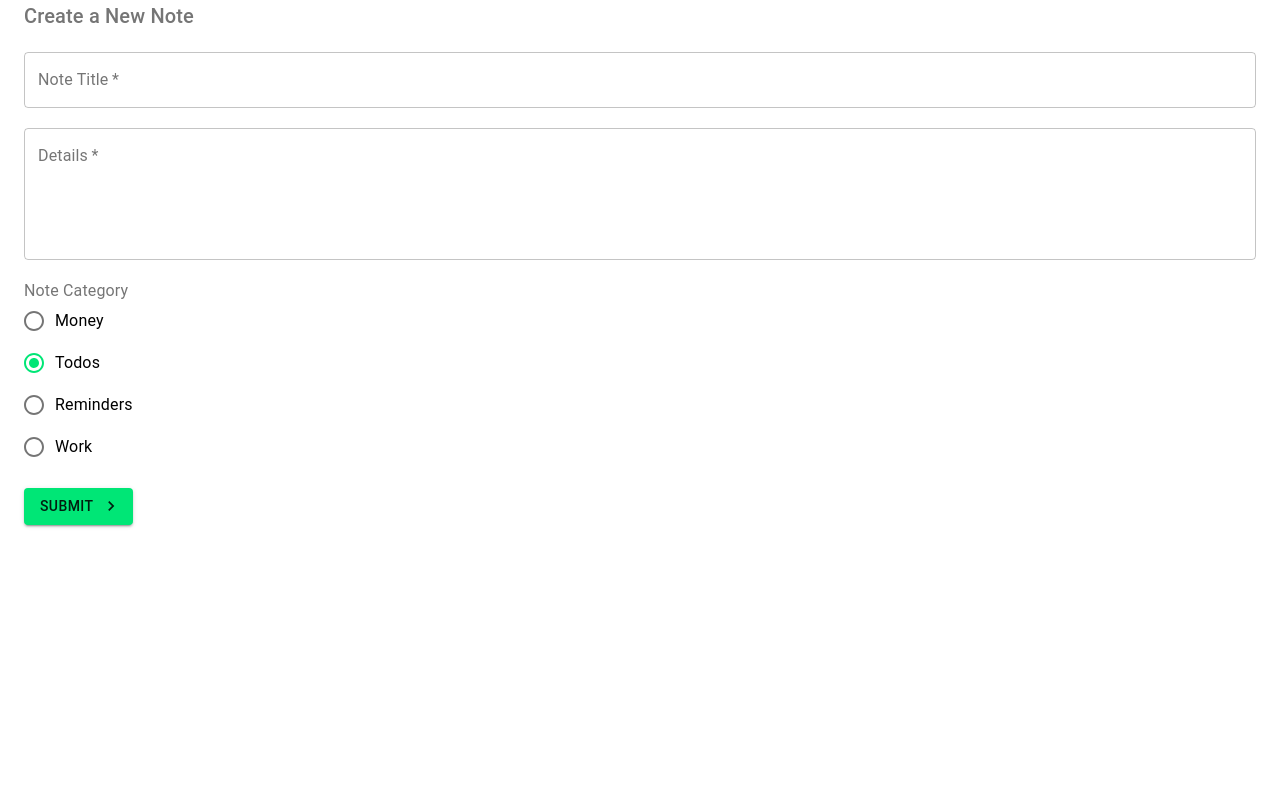
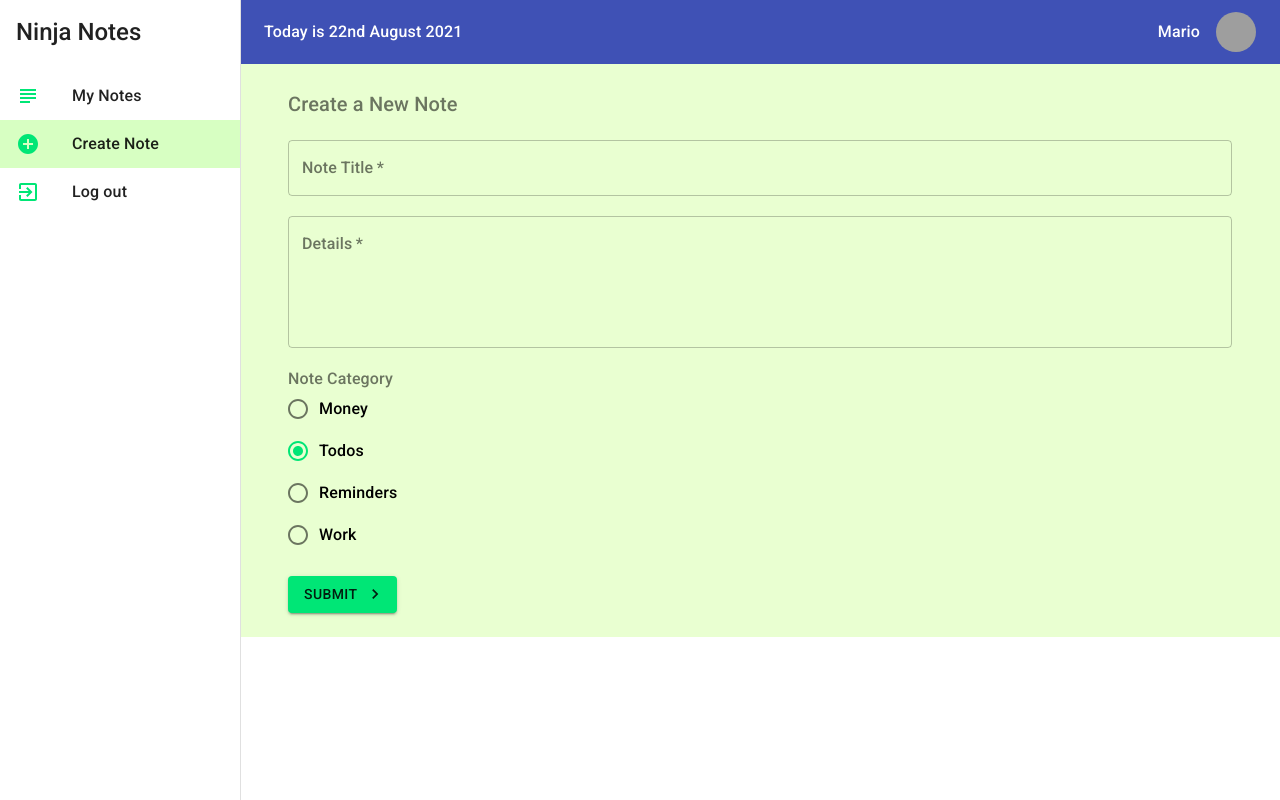
Before and after one commit to Zorba11/notes-maker, a React (Create React App) app in the folder src/frontend/: page /create in a window 1280 px wide. Built offline with nearby package versions, Linux system fonts and the light colour scheme; grey boxes are pictures that could not be loaded.

Commit message:
SideDrawLayout implemented, need to fix the  app bar color

```diff
--- a/src/frontend/data/test-db.json
+++ b/src/frontend/data/test-db.json
@@ -67,9 +67,9 @@
       "id": 11
     },
     {
-      "title": "ava",
-      "details": "vava",
-      "category": "reminders",
+      "title": "m m",
+      "details": "bljljk\n\n\n\n",
+      "category": "money",
       "id": 12
     }
   ]
--- a/src/frontend/package.json
+++ b/src/frontend/package.json
@@ -8,6 +8,7 @@
     "@testing-library/jest-dom": "^5.14.1",
     "@testing-library/react": "^11.2.7",
     "@testing-library/user-event": "^12.8.3",
+    "date-fns": "^2.23.0",
     "react": "^17.0.2",
     "react-dom": "^17.0.2",
     "react-masonry-css": "^1.0.16",
--- a/src/frontend/public/index.html
+++ b/src/frontend/public/index.html
@@ -24,6 +24,7 @@
       work correctly both with client-side routing and a non-root public URL.
       Learn how to configure a non-root public URL by running `npm run build`.
     -->
+    <link rel="stylesheet" href="https://fonts.googleapis.com/css?family=Roboto:300,400,500,700&display=swap" />
     <title>React App</title>
   </head>
   <body>
--- a/src/frontend/src/App.js
+++ b/src/frontend/src/App.js
@@ -2,11 +2,16 @@ import { BrowserRouter as Router, Switch, Route } from 'react-router-dom';
 import Notes from './pages/Notes';
 import Create from './pages/Create';
 import { createTheme, ThemeProvider } from '@material-ui/core';
-import { green } from '@material-ui/core/colors';
+import { green, purple } from '@material-ui/core/colors';
+import SideDrawLayout from './components/SideDrawLayout';
 
 const theme = createTheme({
   palette: {
     secondary: green,
+  },
+  typography: {
+    fontWeightLight: 300,
+    fontWeightRegular: 500,
   },
 });
 
@@ -14,6 +19,7 @@ function App() {
   return (
     <ThemeProvider theme={theme}>
       <Router>
+        <SideDrawLayout>
           <Switch>
             <Route exact path="/">
               <Notes />
@@ -22,6 +28,7 @@ function App() {
               <Create />
             </Route>
           </Switch>
+        </SideDrawLayout>
       </Router>
     </ThemeProvider>
   );
--- a/src/frontend/src/components/NoteCard.js
+++ b/src/frontend/src/components/NoteCard.js
@@ -1,30 +1,25 @@
-import {
-  Avatar,
-  Card,
-  CardContent,
-  CardHeader,
-  IconButton,
-  makeStyles,
-  Typography,
-} from '@material-ui/core';
-import { orange, pink, purple, yellow } from '@material-ui/core/colors';
-import { DeleteOutlined } from '@material-ui/icons';
 import React from 'react';
+import Card from '@material-ui/core/Card';
+import CardHeader from '@material-ui/core/CardHeader';
+import CardContent from '@material-ui/core/CardContent';
+import { Avatar, IconButton, makeStyles, Typography } from '@material-ui/core';
+import { DeleteOutlined, EditOutlined } from '@material-ui/icons';
+import { blue, green, pink, yellow } from '@material-ui/core/colors';
 
 const useStyles = makeStyles({
   avatar: {
     backgroundColor: (note) => {
-      if (note.category === 'work') {
+      if (note.category == 'work') {
         return yellow[700];
       }
-      if (note.category === 'money') {
-        return orange[500];
+      if (note.category == 'money') {
+        return green[500];
       }
-      if (note.category === 'todos') {
+      if (note.category == 'todos') {
         return pink[500];
       }
 
-      return purple[500];
+      return blue[500];
     },
   },
 });
@@ -50,7 +45,7 @@ const NoteCard = ({ note, handleDelete }) => {
           subheader={note.category}
         />
         <CardContent>
-          <Typography variant="body1" color="textSecondary">
+          <Typography variant="body2" color="textSecondary">
             {note.details}
           </Typography>
         </CardContent>
--- /dev/null
+++ b/src/frontend/src/components/SideDrawLayout.js
@@ -0,0 +1,140 @@
+import {
+  AppBar,
+  Avatar,
+  Drawer,
+  List,
+  ListItem,
+  ListItemIcon,
+  ListItemText,
+  makeStyles,
+  Toolbar,
+  Typography,
+} from '@material-ui/core';
+import {
+  AddCircleOutlined,
+  ExitToAppOutlined,
+  SubjectOutlined,
+} from '@material-ui/icons';
+import { format } from 'date-fns';
+import React from 'react';
+import { useHistory, useLocation } from 'react-router-dom';
+
+const drawerWidth = 240;
+
+// automatically get access to the theme object when we
+//  try to return a function in the makeStyle object, so we can
+// inject the theme object and use its properties
+
+const useStyle = makeStyles((theme) => {
+  return {
+    page: {
+      background: '#e9ffd1',
+      width: '100%',
+      padding: theme.spacing(3),
+    },
+    drawer: {
+      width: drawerWidth,
+    },
+    drawerPaper: {
+      width: drawerWidth,
+    },
+    root: {
+      display: 'flex',
+    },
+    active: {
+      background: '#d7ffc2',
+    },
+    title: {
+      padding: theme.spacing(2),
+    },
+    appbar: {
+      width: `calc(100% - ${drawerWidth}px)`,
+    },
+    toolbar: theme.mixins.toolbar,
+    date: {
+      flexGrow: 1,
+    },
+    avatar: {
+      marginLeft: theme.spacing(2),
+    },
+  };
+});
+
+const menuItems = [
+  {
+    text: 'My Notes',
+    icon: <SubjectOutlined color="secondary" />,
+    path: '/',
+  },
+  {
+    text: 'Create Note',
+    icon: <AddCircleOutlined color="secondary" />,
+    path: '/create',
+  },
+  {
+    text: 'Log out',
+    icon: <ExitToAppOutlined color="secondary" />,
+    path: '',
+  },
+];
+
+const SideDrawLayout = ({ children }) => {
+  const classes = useStyle();
+  const history = useHistory();
+  const location = useLocation();
+
+  return (
+    <div className={classes.root}>
+      {/* app bar */}
+
+      <AppBar className={classes.appbar} elevation={0}>
+        <Toolbar>
+          <Typography className={classes.date}>
+            Today is {format(new Date(), 'do MMMM Y')}
+          </Typography>
+          <Typography>Mario</Typography>
+          <Avatar src="/avatar.png" className={classes.avatar} />
+        </Toolbar>
+      </AppBar>
+
+      {/* side drawer */}
+      <Drawer
+        className={classes.drawer}
+        variant="permanent"
+        anchor="left"
+        classes={{ paper: classes.drawerPaper }}
+      >
+        <div>
+          <Typography variant="h5" className={classes.title}>
+            Ninja Notes
+          </Typography>
+        </div>
+
+        {/* LIST/links */}
+
+        <List>
+          {menuItems.map((item) => (
+            <ListItem
+              button
+              key={item.text}
+              onClick={() => history.push(item.path)}
+              className={location.pathname == item.path ? classes.active : null}
+            >
+              <ListItemIcon>{item.icon}</ListItemIcon>
+              <ListItemText primary={item.text} />
+            </ListItem>
+          ))}
+        </List>
+      </Drawer>
+
+      {/* contents of the page */}
+
+      <div className={classes.page}>
+        <div className={classes.toolbar}></div>
+        {children}
+      </div>
+    </div>
+  );
+};
+
+export default SideDrawLayout;
--- a/src/frontend/src/index.css
+++ b/src/frontend/src/index.css
@@ -11,3 +11,21 @@ code {
   font-family: source-code-pro, Menlo, Monaco, Consolas, 'Courier New',
     monospace;
 }
+
+.my-masonry-grid {
+  display: -webkit-box; /* Not needed if autoprefixing */
+  display: -ms-flexbox; /* Not needed if autoprefixing */
+  display: flex;
+  margin-left: -30px; /* gutter size offset */
+  width: auto;
+}
+.my-masonry-grid_column {
+  padding-left: 30px; /* gutter size */
+  background-clip: padding-box;
+}
+
+/* Style your items */
+.my-masonry-grid_column > div {
+  /* change div to reference your elements you put in <Masonry> */
+  margin-bottom: 30px;
+}
--- a/src/frontend/src/pages/Notes.js
+++ b/src/frontend/src/pages/Notes.js
@@ -1,10 +1,9 @@
-import { Container } from '@material-ui/core';
-import React, { useEffect } from 'react';
-import { useState } from 'react';
+import React, { useEffect, useState } from 'react';
+import { Container, Grid, Paper } from '@material-ui/core';
+import NoteCard from '../components/NoteCard';
 import Masonry from 'react-masonry-css';
-import NoteCard from '../components/NoteCard';
 
-const Notes = () => {
+export default function Notes() {
   const [notes, setNotes] = useState([]);
 
   useEffect(() => {
@@ -20,9 +19,11 @@ const Notes = () => {
         content: 'application/json',
       },
     });
+
+    const newNotes = notes.filter((note) => note.id != id);
+    setNotes(newNotes);
   };
 
-  // grid items based on screen width- similar to having media query
   const breakpoints = {
     default: 3,
     1100: 2,
@@ -34,7 +35,7 @@ const Notes = () => {
       <Masonry
         breakpointCols={breakpoints}
         className="my-masonry-grid"
-        columnClassName="my-masonry-grid-column"
+        columnClassName="my-masonry-grid_column"
       >
         {notes.map((note) => (
           <div item key={note.id}>
@@ -44,6 +45,4 @@ const Notes = () => {
       </Masonry>
     </Container>
   );
-};
-
-export default Notes;
+}
```
Also changed, not shown: 1 other file (tests, documents, lock files or other folders). Lines whose indentation alone changed are shown as unchanged.
